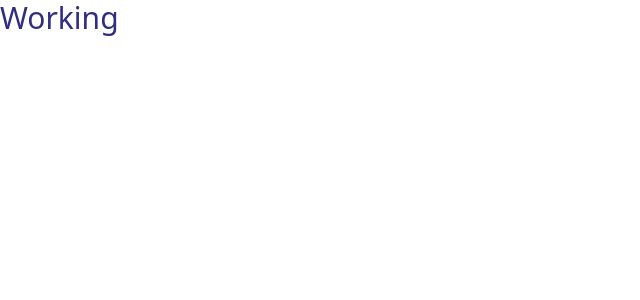
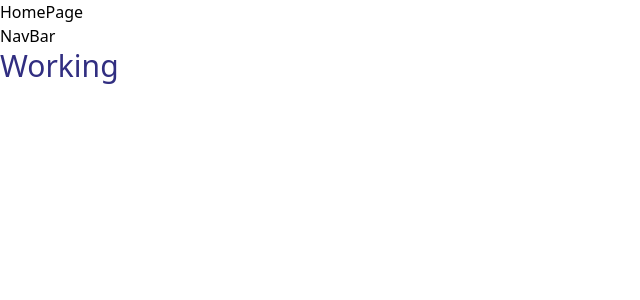
Before and after one commit to Foster0123/Blaze, a React (Vite) app: page / in a window 1280 px wide. Shown: the top 300 px of the page, without its empty margins (0-640 px from the left). Built offline with nearby package versions, Linux system fonts and the light colour scheme.

Commit message:
2nd ReactPress Commit

```diff
--- a/src/App.tsx
+++ b/src/App.tsx
@@ -1,9 +1,13 @@
-import { useState } from 'react'
+import HomePage from './components/HomePage';
+import NavBar from './components/shared/NavBar';
+
 import './assets/scss/main.scss';
 function App() {
 
   return (
     <div className="App">
+      <HomePage />
+      <NavBar />
       <h1 className='text-3xl text-indigo-900'>Working</h1>
     </div>
   )
--- a/src/app/server.cjs
+++ b/src/app/server.cjs
@@ -2,6 +2,10 @@ require("dotenv").config();
 const express = require("express");
 const app = express();
 
+app.get("/", (req, res) => {
+    res.sendStatus(201);
+})
+
 app.listen(process.env.APP_PORT, () => {
     console.log(`Server Running On ${process.env.APP_URL}:${process.env.APP_PORT}`);
 })
--- /dev/null
+++ b/src/components/HomePage.tsx
@@ -0,0 +1,9 @@
+
+const HomePage = () => {
+    return(
+        <div>
+            <h1>HomePage</h1>
+        </div>
+    )
+}
+export default HomePage;
--- /dev/null
+++ b/src/components/Login.tsx
@@ -0,0 +1,8 @@
+const Login = () => {
+    return(
+        <div>
+            <h1>Login</h1>
+        </div>
+    )
+}
+export default Login;
--- /dev/null
+++ b/src/components/Register.tsx
@@ -0,0 +1,8 @@
+const Register = () => {
+    return(
+        <div>
+            <h1>Register</h1>
+        </div>
+    )
+}
+export default Register;
--- /dev/null
+++ b/src/components/Todo.tsx
@@ -0,0 +1,8 @@
+const Todo = () => {
+    return(
+        <div>
+            <h1>Todo</h1>
+        </div>
+    )
+}
+export default Todo;
--- /dev/null
+++ b/src/components/shared/404.tsx
@@ -0,0 +1,9 @@
+import { useRouteError } from 'react-router-dom';
+const Error = () => {
+    return(
+        <div>
+            <h1>404 Not Found</h1>
+        </div>
+    )
+}
+export default Error;
--- /dev/null
+++ b/src/components/shared/NavBar.tsx
@@ -0,0 +1,10 @@
+
+
+const NavBar = () => {
+    return(
+        <div>
+            <h1>NavBar</h1>
+        </div>
+    )
+}
+export default NavBar;
--- a/src/main.tsx
+++ b/src/main.tsx
@@ -1,10 +1,25 @@
-import React from 'react'
-import ReactDOM from 'react-dom/client'
-import App from './App'
+import React from 'react';
+import ReactDOM from 'react-dom/client';
+import {
+          createBrowserRouter,
+          RouterProvider,
+          Route
+} from 'react-router-dom';
+import App from './App';
+import Error from './components/shared/404';
 import './assets/css/index.css';
+
+const router = createBrowserRouter([
+ {
+  path:"/",
+  element: <App />,
+  errorElement: <Error />
+
+ }
+])
 
 ReactDOM.createRoot(document.getElementById('root') as HTMLElement).render(
   <React.StrictMode>
-    <App />
+    <RouterProvider router={router} />
   </React.StrictMode>
 )
```
Also changed, not shown: src/components/Account.tsx (added).
